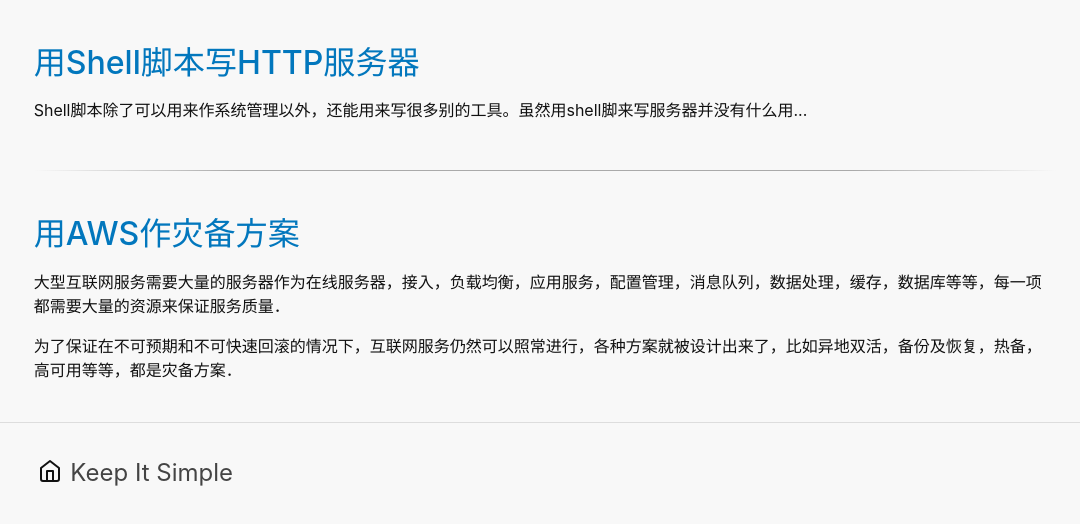
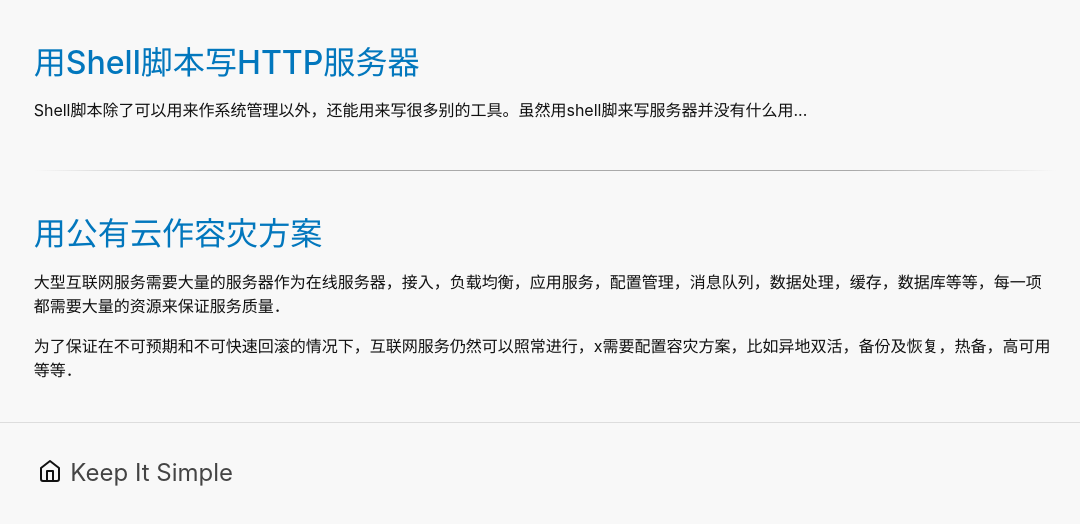
Before and after one commit to featen/shellweb, a plain HTML site: page localhost/index.html in a window 1280 px wide. Shown: the part 72-596 px from the top of the page, without its empty margins (95-1175 px from the left). Drawn offline with Linux system fonts and the light colour scheme.

Commit message:
update docs.

```diff
--- a/localhost/index.html
+++ b/localhost/index.html
@@ -27,10 +27,10 @@
     </div>
     <div class="col-md-offset-1">
       <br />
-      <a href="/pub/aws-disaster-recovery-planning.md"><h1>用AWS作灾备方案</h1></a>
+      <a href="/pub/using-public-cloud-for-disaster-recovery.md"><h1>用公有云作容灾方案</h1></a>
       <p>大型互联网服务需要大量的服务器作为在线服务器，接入，负载均衡，应用服务，配置管理，消息队列，数据处理，缓存，数据库等等，每一项都需要大量的资源来保证服务质量．</p>
 
-      <p>为了保证在不可预期和不可快速回滚的情况下，互联网服务仍然可以照常进行，各种方案就被设计出来了，比如异地双活，备份及恢复，热备，高可用等等，都是灾备方案．</p>
+      <p>为了保证在不可预期和不可快速回滚的情况下，互联网服务仍然可以照常进行，x需要配置容灾方案，比如异地双活，备份及恢复，热备，高可用等等．</p>
 
 
       <br />
```
Also changed, not shown: localhost/img/cloud/preparation-phase-of-multi-site-scenario.png (added), localhost/img/cloud/recovery-phase-of-multi-site-scenario.png (added), localhost/img/cloud/spectrum-of-disaster-recovery-options.png (added), 5 other files.
